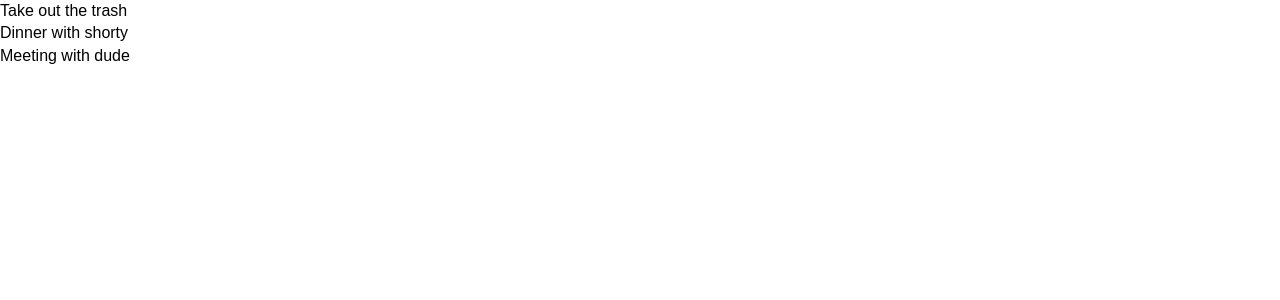
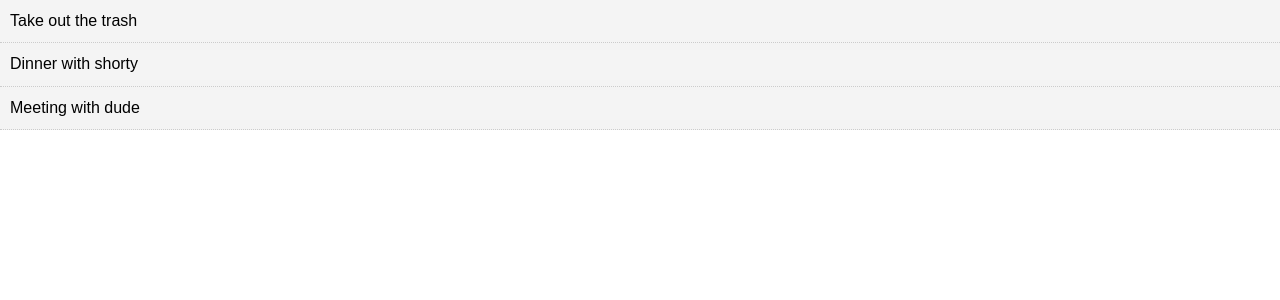
Before and after one commit to Philippe-F/Practice-React, a React (Create React App) app: page / in a window 1280 px wide. Shown: the top 300 px of the page. Built offline with nearby package versions, Linux system fonts and the light colour scheme.

Commit message:
Style TodoItem

```diff
--- a/src/components/TodoItem.js
+++ b/src/components/TodoItem.js
@@ -1,10 +1,44 @@
 import React from "react";
 import PropTypes from "prop-types";
 
+// In JSX we can use Inline Style which allows us to have our markup, functionality,
+// and our styling all within our component. One way to do Inline Styling is within the
+// markup.
+
+// For example...
+//   <div style-{{ backgroundColor: "#f4f4f4" }}> // Pay close attention to the syntax
+//     <p>{this.props.todo.title}</p>
+//   </div>
+
+// Or we could use variables...
+//   //this variable would live outside of the component
+//   const itemStyle = {
+//     backgroundColor: "#f4f4f4";
+//   }
+
+//   <div style={itemStyle}>
+//     <p>{this.props.todo.title}</p>
+//   </div>
+
+// The way that we are going to do it is to put the style inside of a function. The
+// reason we are doing it this way is because we want the style to change depending
+// on if the Todo is completed or not.
+
+
 export class TodoItem extends React.Component {
+
+  getStyle = () => {
+    return {
+      background: "#f4f4f4",
+      textDecoration: this.props.todo.completed ? "line-through" : "none",
+      padding: "10px",
+      borderBottom: "1px #ccc dotted"
+    }
+  }
+
   render() {
     return (
-      <div>
+      <div style={this.getStyle()}>
         <p>{ this.props.todo.title }</p>
       </div>
     )
```
